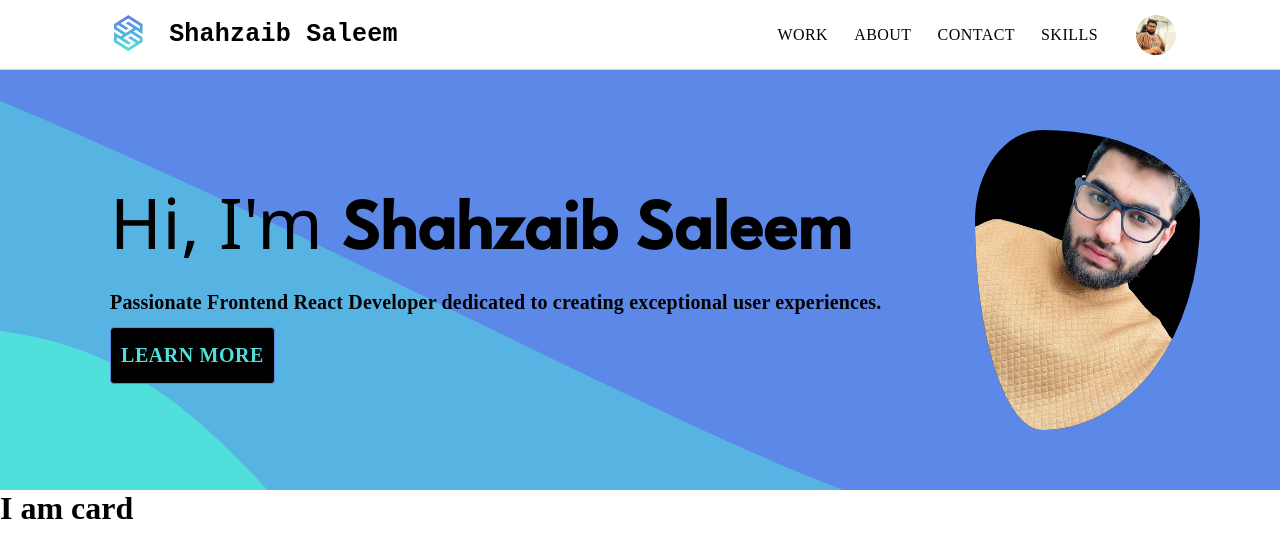
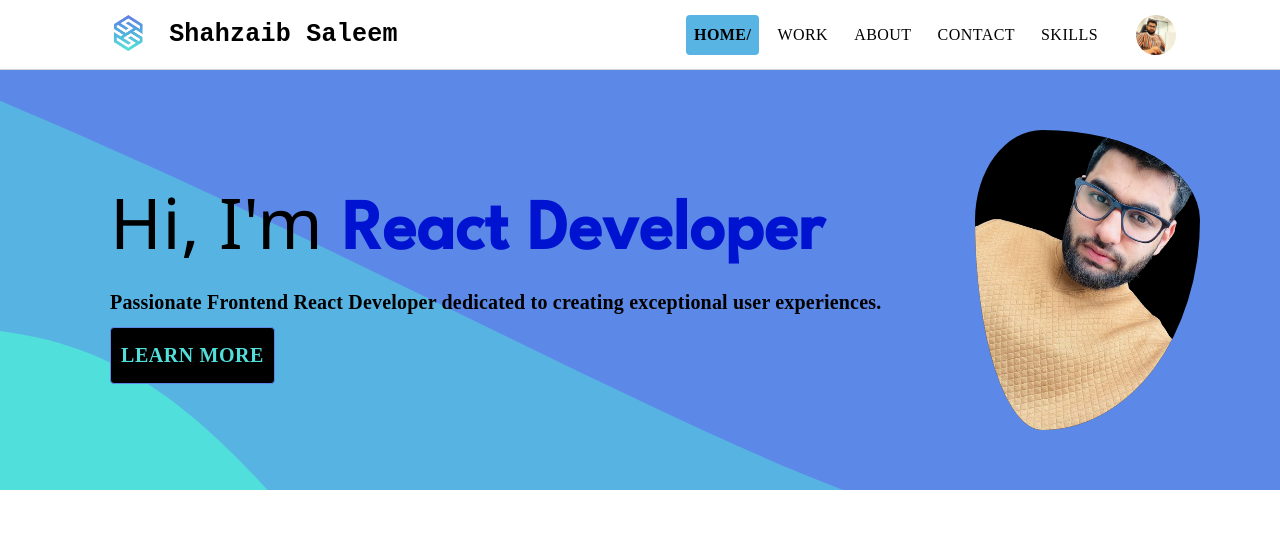
Before and after one commit to shahzaibsaleem665/portfolio, a React (Create React App) app: page / in a window 1280 px wide. Shown: the top 558 px of the page. Built offline with nearby package versions, Linux system fonts and the light colour scheme; a web font is replaced by a local one.

Commit message:
adding more styling to home page

```diff
--- a/package.json
+++ b/package.json
@@ -14,11 +14,14 @@
     "react-dom": "^18.2.0",
     "react-router-dom": "^5.3.4",
     "react-scripts": "5.0.1",
+    "react-typist": "^2.0.5",
     "web-vitals": "^2.1.4"
   },
   "scripts": {
     "start": "react-scripts start",
     "build": "react-scripts build",
+    "predeploy": "npm run build",
+    "deploy": "gh-pages -d build -b master",
     "test": "react-scripts test",
     "eject": "react-scripts eject"
   },
@@ -39,5 +42,6 @@
       "last 1 firefox version",
       "last 1 safari version"
     ]
-  }
+  },
+  "homepage": "https://shahzaibsaleem665.github.io/"
 }
--- a/src/Components/Card.js
+++ b/src/Components/Card.js
@@ -3,7 +3,7 @@ import React from 'react'
 function Card() {
   return (
     <div className='card'>
-        <h1>I am card</h1>
+        <h1></h1>
     </div>
   )
 }
--- a/src/Components/Navbar.js
+++ b/src/Components/Navbar.js
@@ -13,14 +13,17 @@ import './Navbar.css'
 import menuBg from '../assets/logos/menuBg.svg';
 import { Link } from 'react-router-dom/cjs/react-router-dom';
 
-const buttonValues = ['Work', 'About', 'Contact', 'Skills'];
+const buttonValues = ['Home/','Work', 'About', 'Contact', 'Skills'];
 
 function Navbar() {
   const [anchorEl, setAnchorEl] = useState(null);
   const openMenu = Boolean(anchorEl);
 
+  //code to render the Buttons dynamically using array.
+  //using Link to give them paths as well
 
-  const [selectedButton, setSelectedButton] = useState('');
+
+  const [selectedButton, setSelectedButton] = useState('Home/'); // Home Button is selected default and its path is '/'
 
   const handleButtonClick = (value) => {
     setSelectedButton(value);
@@ -56,9 +59,9 @@ function Navbar() {
            </Typography>
            <Box sx={{flexGrow: 1}} />
            <Box sx={{ marginLeft: 'auto', paddingRight: '20px', display: { xs: 'none', sm: 'flex', md: 'flex' } }}>
-      {buttonValues.map((value) => (
+      {buttonValues.map((value, index) => (
 
-        <Link key={value} to={`/${value.toLowerCase()}`} >
+        <Link key={value} to={index === 0 ? '/' : `/${value.toLowerCase()}`} >  {/* condintionally rendering the Button components to that the path to Homepage stays '/*/}
           <Button
           value={value}
           className={`nav__button ${selectedButton === value ? 'selected' : ''}`}
@@ -69,6 +72,7 @@ function Navbar() {
             fontSize: '16px',
             backgroundColor: selectedButton === value ? '#58B4E2' : 'inherit',
             color: selectedButton === value ? 'black' : 'black',
+            fontWeight: selectedButton === value ? 'bold' : '',
             '&:hover': {
               backgroundColor: selectedButton === value ? '#58B4E2' : 'transparent',
               fontWeight: 'bold'
--- a/src/pages/Home.js
+++ b/src/pages/Home.js
@@ -1,5 +1,5 @@
 // Home.jsx
-import React from 'react';
+import React, { useEffect, useState } from 'react';
 import './Home.css';
 import background from '../assets/logos/background.svg';
 import shahzaib from '../assets/pictures/shahzaib.png'
@@ -8,6 +8,28 @@ import Typography from '@mui/material/Typography';
 import { Box, Button } from '@mui/material';
 import Card from '../Components/Card';
 function Home() {
+
+  // code to render multiple dynamix texts on screen
+
+  const [textItems, setTextItems] = useState([
+    'Shahzaib Saleem',
+    'Frontend Developer',
+    'React Developer',
+  ]);
+  const [currentTextIndex, setCurrentTextIndex] = useState(0);
+
+  useEffect(() => {
+    const interval = setInterval(() => {
+      setCurrentTextIndex((prevIndex) => (prevIndex + 1) % textItems.length);
+    }, 2000); // Adjust the interval as needed
+
+
+    //the below code sets intervals to 0 before reRendering
+    return () => clearInterval(interval);
+  }, [textItems]);
+
+
+
   return (
     <div className='home'>
       <Navbar />
@@ -22,8 +44,12 @@ function Home() {
      justifyContent:'center',
      width:'100vw' }}>
       <Box sx={{backgroundColor:'transparent', width:'100%', padding:'20px', marginRight:'20px', marginLeft:'20px' }}>
-      <Typography variant="h4" color='inherit' sx={{padding:'10px', fontSize:{xs:'35px', sm:'45px', md:'50px', lg:'70px', xl:'90px'}, fontFamily:'Segoe UI', paddingLeft:{xs:'20px', sm:'50px', md:'70px'}, lineHeight:{sx:'1', sm:'1', md:'0.9', lg:'1'}}} >
-              Hi, I'm <strong style={{fontFamily:'League Spartan' , }}>Shahzaib Saleem</strong>
+      <Typography variant="h4" color='inherit' sx={{padding:'10px', fontSize:{xs:'35px', sm:'45px', md:'50px', lg:'70px', xl:'90px'}, fontFamily:'Segoe UI', paddingLeft:{xs:'20px', sm:'50px', md:'70px'}, lineHeight:{xs:'1', sm:'0.9', md:'0.9', lg:'1'}}} >
+              Hi, I'm   <strong style={{ fontFamily: 'League Spartan', mixBlendMode:'overlay', // overlay Blend mode is used to blend with the background
+            }}>
+                  {textItems[currentTextIndex]}
+
+            </strong>
         </Typography>
         <Typography variant="body1" color='inherit' sx={{padding:'10px', fontSize:{xs:'16px', sm:'18px', md:'20px'},fontFamily:'Syne Mono', fontWeight:'bold', paddingLeft:{xs:'20px', sm:'50px', md:'70px'}}}>
               Passionate Frontend React Developer dedicated to creating exceptional user experiences.
```
Also changed, not shown: 1 other file (tests, documents, lock files or other folders).
